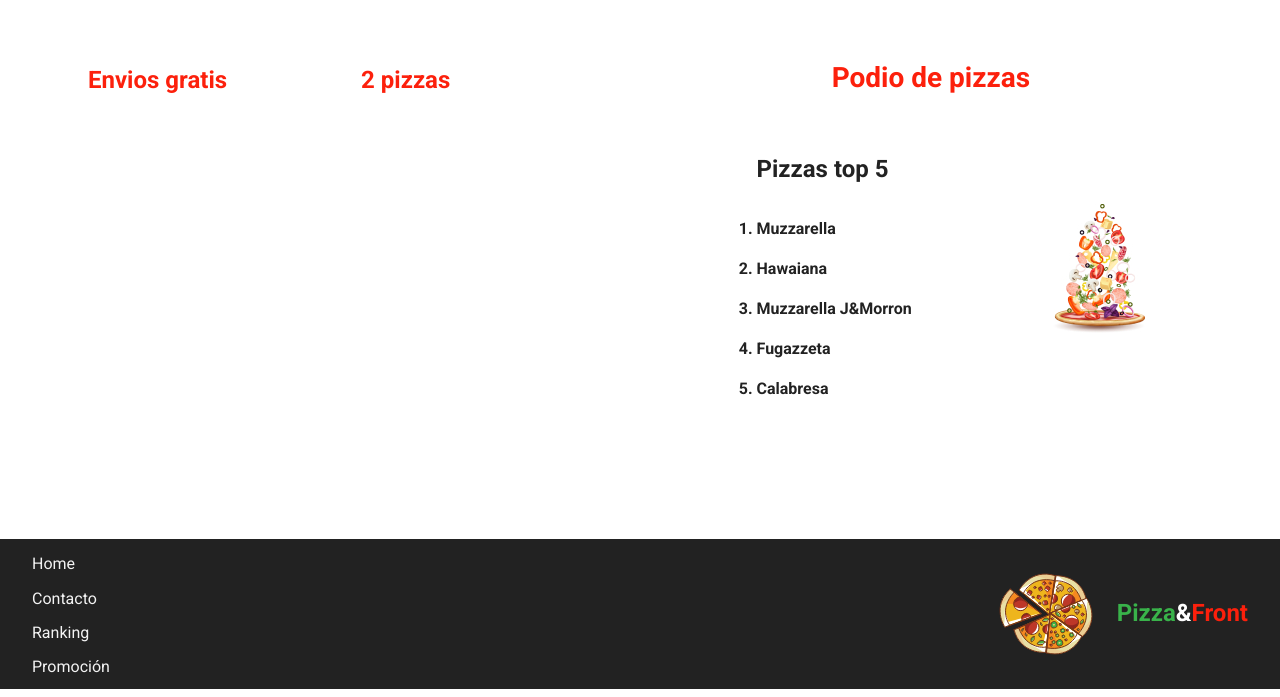
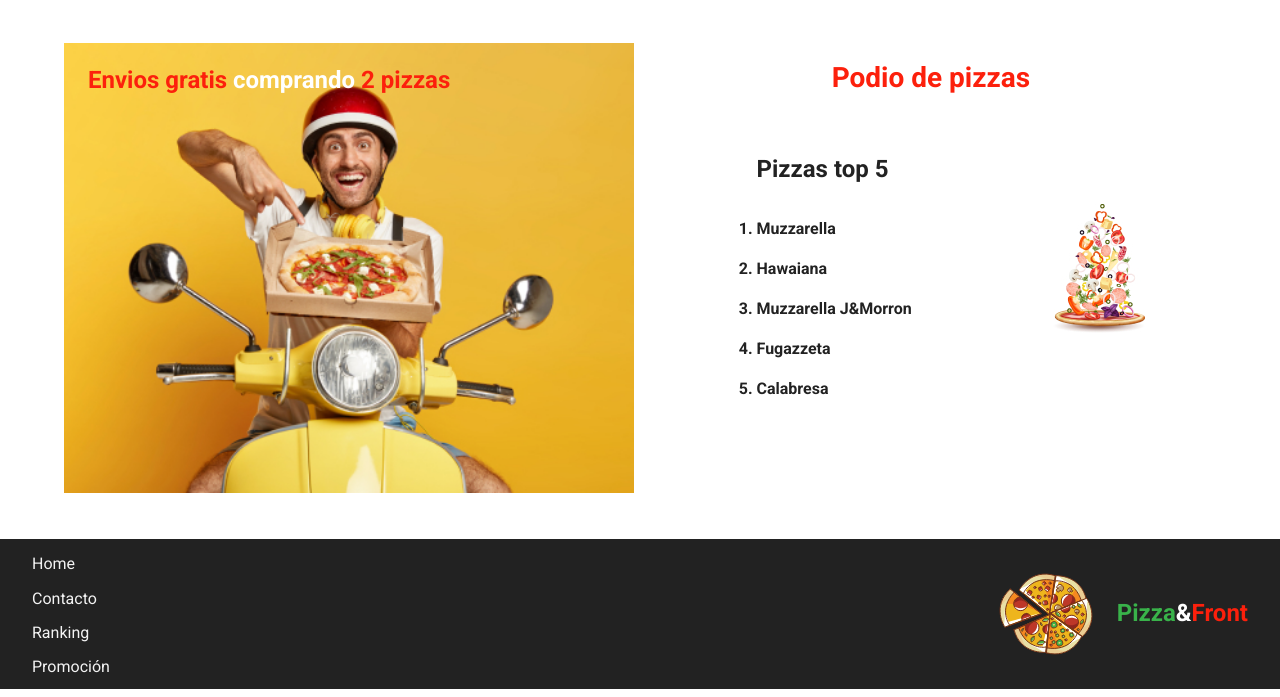
Before and after one commit to Agathion-JD/Front_Clase11, a plain HTML site: page index.html in a window 1280 px wide. Shown: the part 103-800 px from the top of the page. Drawn offline with Linux system fonts and the light colour scheme; the site is published under a folder, as on GitHub Pages, so addresses that start at the root find nothing.

Commit message:
reparando ruta de imagen de fondo

```diff
--- a/css/style.css
+++ b/css/style.css
@@ -46,7 +46,7 @@ header {
     height: 450px;
 }
 .main-left {
-    background-image: url("/imagenes/delivery.jpg");
+    background-image: url("../imagenes/delivery.jpg");
     background-size: cover;
     background-position: 50% 5%;
     font-weight: 700;
```
